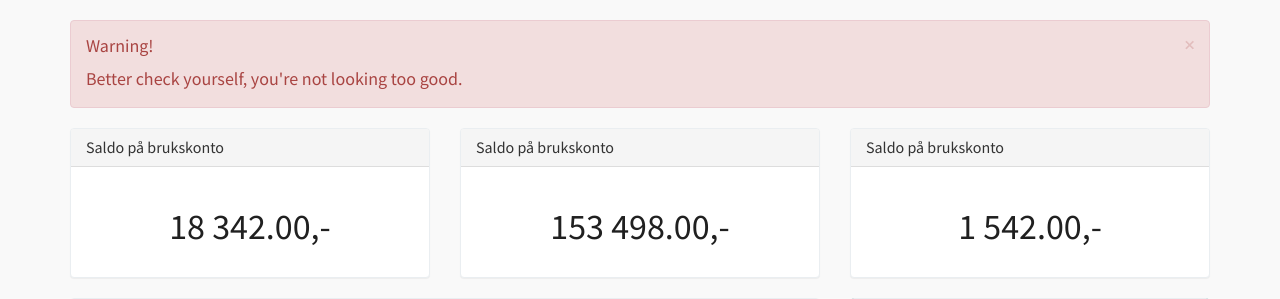
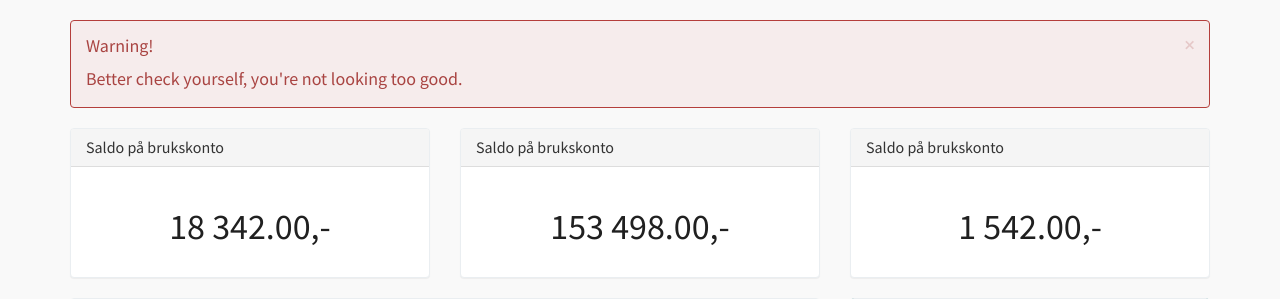
Before and after one commit to Bragalund/DNB-Z, a PHP site: page / in a window 1280 px wide. Shown: the part 245-544 px from the top of the page. Run offline with PHP 8.4, Linux system fonts and the light colour scheme; the visitor is signed in with stand-in values (Sample User, id 1); data that the repository does not hold is empty.

Commit message:
Some changes back and forth

```diff
--- a/assets/common/css/stylesheet.css
+++ b/assets/common/css/stylesheet.css
@@ -117,6 +117,11 @@ img.brand {
 
 .navbar-collapse {
     padding: 0 15px 0 0;
+}
+
+.alert-danger {
+	background-color: #f6ecec;
+	border-color: #b43e3b;
 }
 
 .panel {
@@ -358,6 +363,10 @@ a.list-group-item:focus {
 	color: #f56954 !important;
 }
 
+.text-brightred {
+	color: #ff4136 !important;
+}
+
 .text-yellow {
 	color: #f39c12 !important;
 }
--- a/login.php
+++ b/login.php
@@ -76,7 +76,7 @@
 					?>
 					<div class="form-group">
 						<div class="alert alert-danger">
-							<b>Feilmelding!</b> <?=$errorMessage?>
+							<?=$errorMessage?>
 						</div>
 					</div>
 					<?php
```
